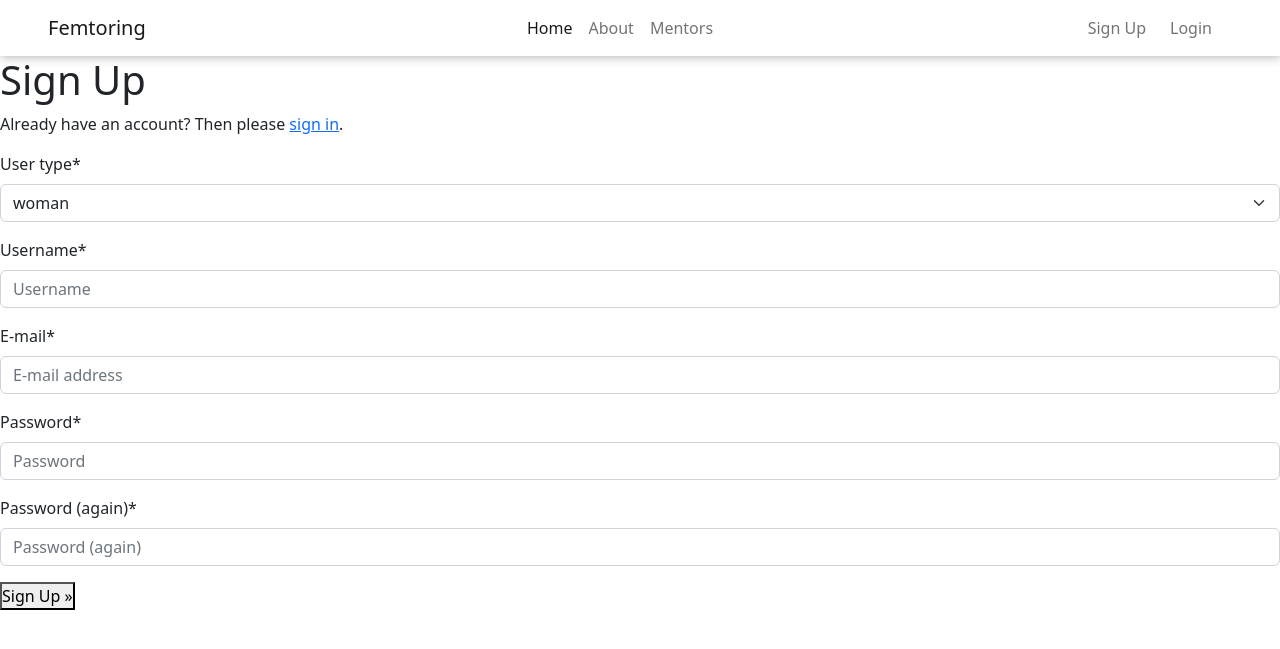
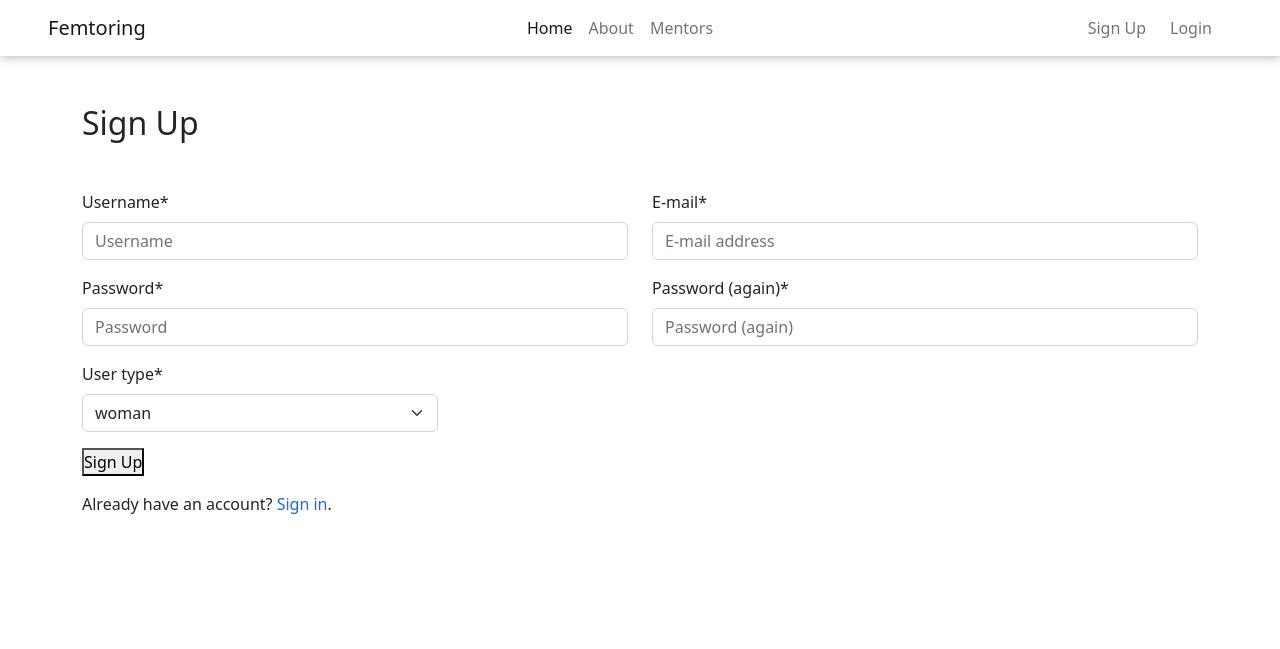
Before and after one commit to folarin-ogungbemi/Femtoring, a Django app: page /accounts/signup/ in a window 1280 px wide. Shown: the top 649 px of the page. Run offline with Django 4.2, Linux system fonts and the light colour scheme; some libraries are stand-ins or nearby versions.

Commit message:
Structure allauth form

```diff
--- a/templates/account/signup.html
+++ b/templates/account/signup.html
@@ -1,25 +1,50 @@
 {% extends "base.html" %}
+
 {% load i18n %}
-{% load static %}
+{% block head_title %}{% trans "Signup" %}{% endblock %}
 {% load crispy_forms_tags %}
-{% block title %} Sign Up {% endblock %}
 
 {% block content %}
-<h1>{% trans "Sign Up" %}</h1>
-
-<p>{% blocktrans %}Already have an account? Then please <a href="{{ login_url }}">sign in</a>.{% endblocktrans %}</p>
-
+<div class="form">
+  <div class="container allauth">
+    <div class="row">
+      <div class="col-12">
+        <div class="my-5">
+          <h2>{% trans "Sign Up" %}</h2>
+        </div>
         <form class="signup" id="signup_form" method="post" action="{% url 'account_signup' %}">
           {% csrf_token %}
+          <div class="row">
+            <div class="col-12 col-md-6">
+              {{ form.username | as_crispy_field }}
+            </div>
+            <div class="col-12 col-md-6">
+              {{ form.email | as_crispy_field }}
+            </div>
+          </div>
+          <div class="row">
+            <div class="col-12 col-md-6">
+              {{ form.password1 | as_crispy_field }}
+            </div>
+            <div class="col-12 col-md-6">
+              {{ form.password2 | as_crispy_field }}
+            </div>
+          </div>
+          <div class="row">
+            <div class="col-12 col-md-4">
               {{ form.user_type | as_crispy_field }}
-  {{ form.username | as_crispy_field }}
-  {{ form.email | as_crispy_field }}
-  {{ form.password1 | as_crispy_field }}
-  {{ form.password2 | as_crispy_field }}
+            </div>
+          </div>
           {% if redirect_field_value %}
             <input type="hidden" name="{{ redirect_field_name }}" value="{{ redirect_field_value }}" />
           {% endif %}
-  <button type="submit">{% trans "Sign Up" %} &raquo;</button>
+          <button class="btn-submit" type="submit">{% trans "Sign Up" %}</button>
+          <div class="my-3">
+            <p>{% blocktrans %}Already have an account? <a  class="text-decoration-none" href="{{ login_url }}">Sign in</a>.{% endblocktrans %}</p>
+          </div>
         </form>
-
+      </div>
+    </div>
+  </div>
+</div>
 {% endblock %}
```
Also changed, not shown: templates/account/login.html (+22 -12 lines), templates/account/logout.html (+11 -4 lines). Lines whose indentation alone changed are shown as unchanged.
